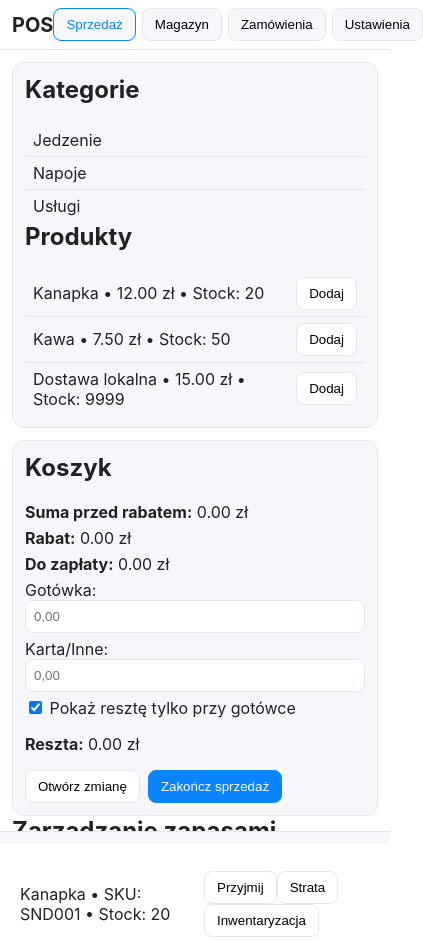
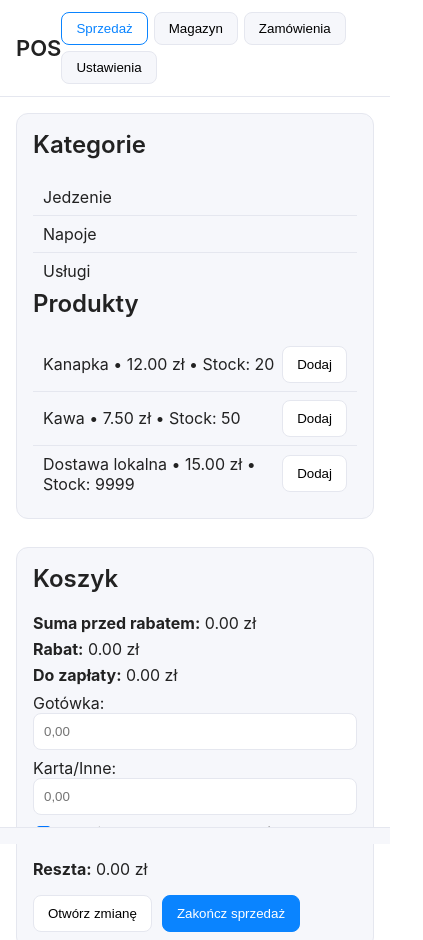
Before and after one commit to informatyczneporady/pos-pwa, a plain HTML site: page index.html in a window 390 px wide. Shown: the top 940 px of the page, 423 px wide, since content can reach past the window. Drawn offline with Linux system fonts and the light colour scheme.

Commit message:
Refactor styles for UI components and add dark mode
Updated styles for various UI components, including topbar, tabs, buttons, and grid layout. Enhanced responsiveness and added dark mode support.

```diff
--- a/styles.css
+++ b/styles.css
@@ -8,6 +8,7 @@
   --border: #e5e7ef;
 }
 
+/* Reset */
 * { box-sizing: border-box; }
 body {
   margin: 0;
@@ -16,82 +17,111 @@ body {
   background: var(--bg);
 }
 
+/* Pasek górny */
 .topbar {
   position: sticky;
   top: 0;
   background: var(--bg);
   border-bottom: 1px solid var(--border);
-  padding: 8px 12px;
+  padding: 12px 16px;
   display: flex;
   align-items: center;
   justify-content: space-between;
 }
-.topbar h1 { margin: 0; font-size: 20px; }
+.topbar h1 { margin: 0; font-size: 22px; font-weight: 600; }
 
-.tabs { display: flex; gap: 6px; }
+.tabs { display: flex; gap: 8px; }
 .tab {
-  padding: 8px 12px;
+  padding: 8px 14px;
   border: 1px solid var(--border);
   background: var(--panel);
   border-radius: 8px;
+  cursor: pointer;
+  font-weight: 500;
 }
-.tab.active { border-color: var(--accent); color: var(--accent); }
+.tab.active { border-color: var(--accent); color: var(--accent); background: #fff; }
+.tab:hover { background: #eaeaf2; }
 
-main { padding: 12px; }
+/* Główna zawartość */
+main { padding: 16px; }
 .grid {
   display: grid;
-  grid-template-columns: 1fr 1.2fr;
-  gap: 12px;
+  grid-template-columns: 1fr 1.5fr;
+  gap: 16px;
 }
 .panel {
   background: var(--panel);
   border: 1px solid var(--border);
   border-radius: 12px;
-  padding: 12px;
+  padding: 16px;
+  margin-bottom: 16px;
 }
 
-h2, h3 { margin-top: 0; }
+/* Nagłówki */
+h2, h3 { margin-top: 0; font-weight: 600; }
 
+/* Listy */
 ul { list-style: none; padding: 0; margin: 0; }
 li {
   display: flex;
   align-items: center;
   justify-content: space-between;
-  padding: 6px 8px;
+  padding: 8px 10px;
   border-bottom: 1px solid var(--border);
 }
 li:last-child { border-bottom: none; }
 
+/* Podsumowania i akcje */
 .summary p { margin: 6px 0; }
 
 button {
-  padding: 8px 12px;
+  padding: 10px 14px;
   border: 1px solid var(--border);
   background: #fff;
   border-radius: 8px;
   cursor: pointer;
+  font-weight: 500;
 }
 button.primary { background: var(--accent); color: #fff; border-color: var(--accent); }
 button.danger { background: var(--danger); color: #fff; border-color: var(--danger); }
-.actions { display: flex; gap: 8px; margin-top: 8px; }
+button:hover { opacity: 0.9; }
+.actions { display: flex; gap: 10px; margin-top: 12px; }
 
-label { display: block; margin: 6px 0; }
+label { display: block; margin: 8px 0; }
 input[type="text"], input[type="email"] {
   width: 100%;
-  padding: 8px;
+  padding: 10px;
   border: 1px solid var(--border);
   border-radius: 8px;
 }
 
+/* Stopka statusu */
 .status {
   position: sticky;
   bottom: 0;
-  padding: 6px 12px;
+  padding: 8px 16px;
   background: var(--panel);
   border-top: 1px solid var(--border);
   color: var(--muted);
+  font-size: 14px;
 }
 
+/* Responsywność */
 @media (max-width: 860px) {
   .grid { grid-template-columns: 1fr; }
+  .tabs { flex-wrap: wrap; gap: 6px; }
+  .panel { margin-bottom: 12px; }
 }
+
+/* Dark mode */
+@media (prefers-color-scheme: dark) {
+  :root {
+    --bg: #1c1c1e;
+    --text: #f5f5f5;
+    --panel: #2c2c2e;
+    --border: #3a3a3c;
+    --muted: #aaa;
+  }
+  .tab { background: #2c2c2e; }
+  button { background: #2c2c2e; color: var(--text); }
+}
```
